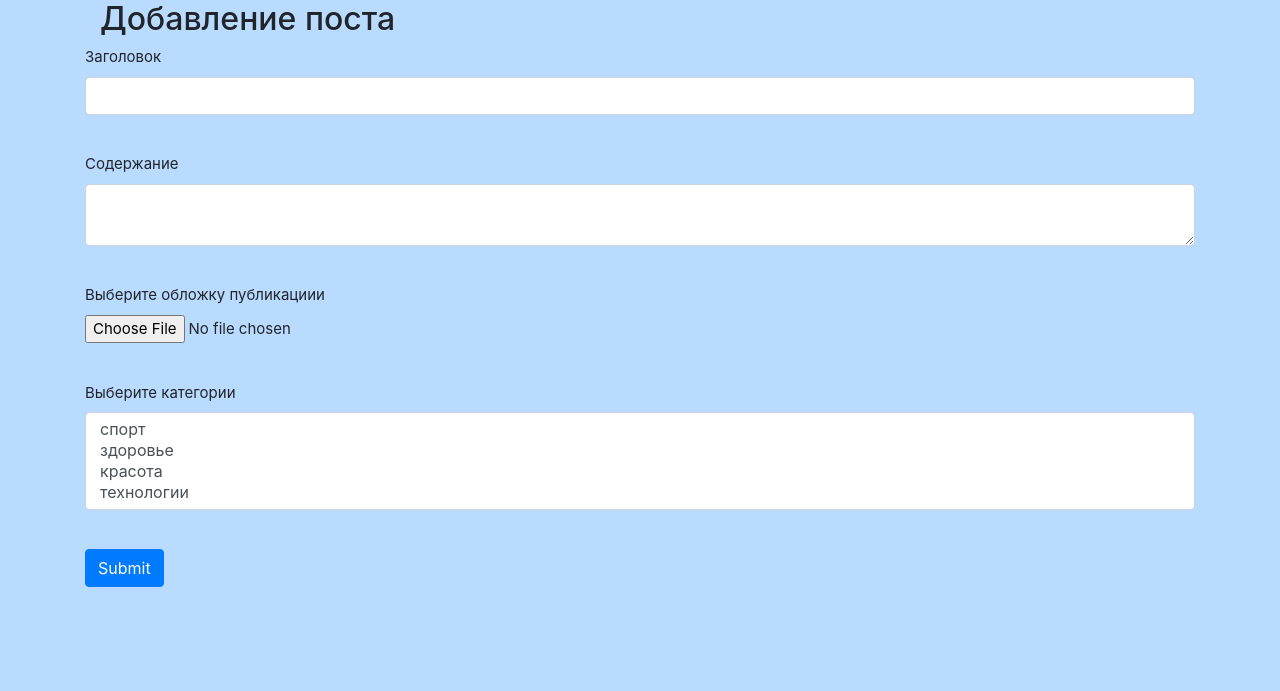
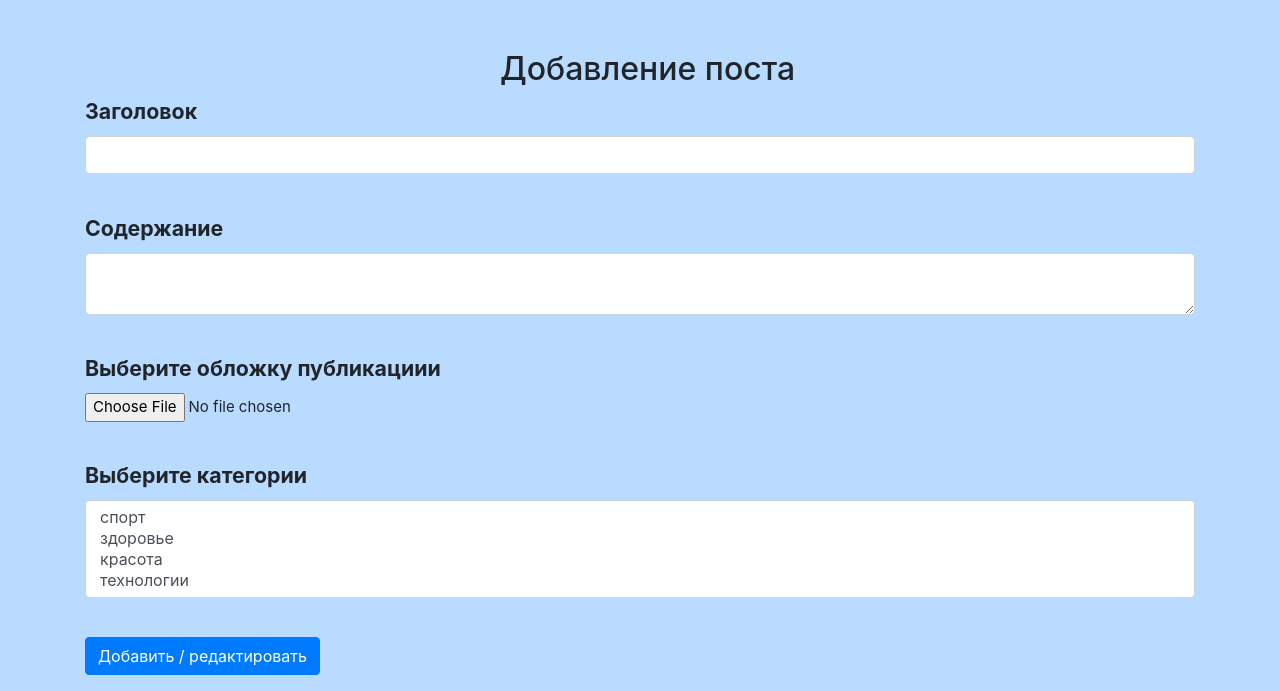
Before and after one commit to pro100kamil/web_project, a Flask app: page /posts/create in a window 1280 px wide. Shown: the part 126-817 px from the top of the page. Before the commit the page ends 713 px from the top, so only its background shows below. Run offline with Flask 2, Linux system fonts and the light colour scheme; a user stored in the database is signed in; data comes from the database, SQL or seed files in the repository; both versions use the stored data as it was after the commit.

Commit message:
Подкорректировал дизайн формы добавления / редактирования поста

```diff
--- a/forms/post.py
+++ b/forms/post.py
@@ -10,4 +10,4 @@ class PostForm(FlaskForm):
     icon = FileField('Выберите обложку публикациии')
 
     category = SelectMultipleField('Выберите категории', coerce=int)
-    submit = SubmitField('Submit')
+    submit = SubmitField('Добавить / редактировать')
--- a/static/css/style.css
+++ b/static/css/style.css
@@ -175,3 +175,8 @@ img.card_img {
 .mar-top {
     margin-top: 15px;
 }
+
+.add_edit_form {
+font-size: 16pt;
+font-weight:bold;
+}
--- a/templates/add_edit_post.html
+++ b/templates/add_edit_post.html
@@ -1,11 +1,11 @@
 {% extends "base.html" %}
 
 {% block content %}
-<h2>{{ title }}</h2>
+<h2 style="text-align: center;">{{ title }}</h2>
 <form action="" method="post" enctype="multipart/form-data" class="login_form">
     {{ form.hidden_tag() }}
     <p>
-        {{ form.title.label }}<br>
+        <span class="add_edit_form">{{ form.title.label }}</span><br>
         {{ form.title(class="form-control") }}<br>
         {% for error in form.title.errors %}
             <p class="alert alert-danger" role="alert">
@@ -14,7 +14,7 @@
         {% endfor %}
     </p>
     <p>
-        {{ form.content.label }}<br>
+    <span class="add_edit_form">{{ form.content.label }}</span><br>
         {{ form.content(class="form-control") }}<br>
         {% for error in form.content.errors %}
             <p content="alert alert-danger" role="alert">
@@ -23,7 +23,7 @@
         {% endfor %}
     </p>
     <p>
-        {{ form.icon.label }}<br>
+        <span class="add_edit_form">{{ form.icon.label }}</span><br>
         {{ form.icon(class="form-control-file") }}<br>
         {% for error in form.icon.errors %}
             <p content="alert alert-danger" role="alert">
@@ -32,7 +32,7 @@
         {% endfor %}
     </p>
     <p>
-        {{ form.category.label }}<br>
+        <span class="add_edit_form">{{ form.category.label }}</span><br>
         {{ form.category(class="form-control", id="choose_category") }}<br>
         {% for error in form.category.errors %}
             <p content="alert alert-danger" role="alert">
--- a/templates/base.html
+++ b/templates/base.html
@@ -95,10 +95,10 @@
         <a class="nav-link" href="/news">Новости </a>
       </li>
       <li class="nav-item active">
-        <a class="nav-link" href="#">Телеграм-бот </a>
+        <a class="nav-link" href="https://t.me/CreateAnonymNoteBot">Телеграм-бот </a>
       </li>
       <li class="nav-item active">
-        <a class="nav-link" href="#">API</a>
+        <a class="nav-link" href="/api">API</a>
       </li>
       <li class="nav-item active">
         <a class="nav-link" href="/about">О сайте</a>
@@ -173,7 +173,7 @@
 </div>-->
 
 
-<main role="main" class="container">
+<main role="main" class="container" style="margin-top: 50px;">
     {% block content %}{% endblock %}
 </main>
 <!--<footer class="blog-footer">-->
--- a/templates/index.html
+++ b/templates/index.html
@@ -23,7 +23,9 @@
          post.created_date.strftime('%e
         %b %Y') }}
     </div>
-    <h5 class="card-title" style="font-size: 16pt;">{{ post.title }}</h5>
+                        <h3 class="mb-0">
+                        {{ post.title }}
+                    </h3>
     <p class="card-text">{{ post.content[:30] }}...</p>
     <a href="/posts/{{ post.id }}" class="btn btn-primary">Читать</a>
                 {% if current_user.is_authenticated and post.author_id ==
```
Also changed, not shown: templates/search_posts.html (+12 -8 lines), db/data.db.
